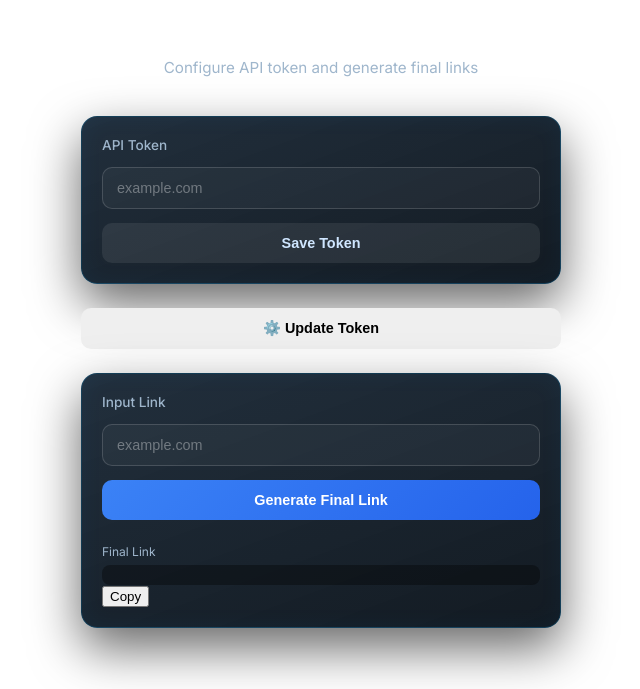
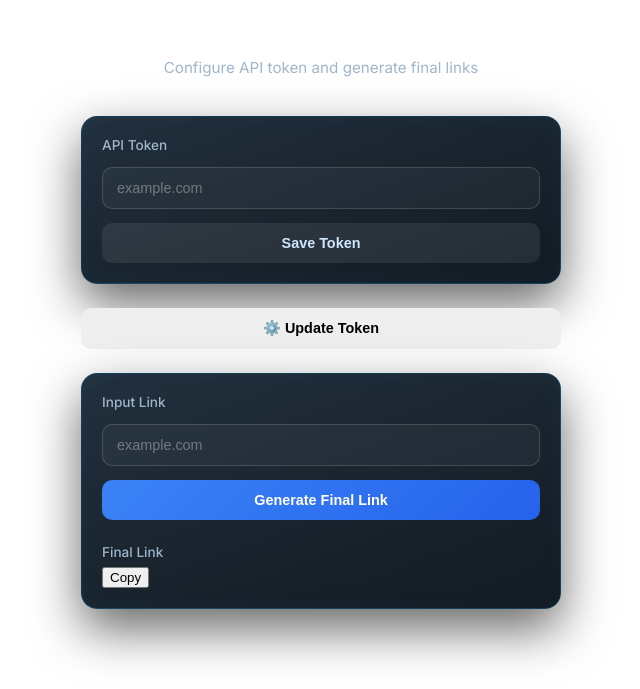
Before and after one commit to adityakumar72381/adityakumar72381.github.io, a plain HTML site: page index.html in a window 1280 px wide. Shown: the part 111-800 px from the top of the page, without its empty margins (319-959 px from the left). Drawn offline with Linux system fonts and the light colour scheme.

Commit message:
Update index.html

```diff
--- a/index.html
+++ b/index.html
@@ -5,26 +5,24 @@
   <title>Admin Panel</title>
   <meta name="viewport" content="width=device-width, initial-scale=1.0" />
 
-  <!-- Inter font -->
+  <!-- Font -->
   <link rel="preconnect" href="https://fonts.googleapis.com">
   <link rel="preconnect" href="https://fonts.gstatic.com" crossorigin>
   <link href="https://fonts.googleapis.com/css2?family=Inter:wght@400;500;600;700&display=swap" rel="stylesheet">
 
-  <link rel="stylesheet" href="background.css">
   <link rel="stylesheet" href="admin.css">
 </head>
 <body>
 
-  <div class="grid-bg"></div>
-  <div id="particles" class="particles"></div>
-
-  <main class="page">
-    <div class="admin-wrapper animate-in">
+  <div class="page">
+    <div class="admin-wrapper" id="admin">
 
       <h1 class="admin-title">Admin Panel</h1>
-      <p class="admin-subtitle">Configure API token and generate final links</p>
+      <p class="admin-subtitle">
+        Configure API token and generate final links
+      </p>
 
-      <!-- Token Card -->
+      <!-- TOKEN CARD -->
       <div class="card" id="tokenCard">
         <label class="label">API Token</label>
         <input
@@ -33,15 +31,17 @@
           placeholder="example.com"
           class="input"
         />
-        <button class="btn secondary" onclick="saveToken()">Save Token</button>
+        <button class="btn secondary" onclick="saveToken()">
+          Save Token
+        </button>
       </div>
 
-      <!-- Update Token Button -->
-      <button class="btn settings hidden" id="updateTokenBtn" onclick="showTokenCard()">
+      <!-- UPDATE TOKEN -->
+      <button class="btn settings hidden" id="updateTokenBtn" onclick="showToken()">
         ⚙️ Update Token
       </button>
 
-      <!-- Link Card -->
+      <!-- LINK CARD -->
       <div class="card">
         <label class="label">Input Link</label>
         <input
@@ -55,20 +55,19 @@
           Generate Final Link
         </button>
 
-        <!-- Output -->
-        <div class="output hidden" id="outputSection">
-          <span class="output-label">Final Link</span>
+        <!-- OUTPUT -->
+        <div class="output hidden" id="outputBox">
+          <span class="label">Final Link</span>
           <div class="output-row">
-            <div id="outputLink" class="output-box"></div>
+            <div id="finalLink" class="output-text"></div>
             <button class="copy-btn" onclick="copyLink()">Copy</button>
           </div>
         </div>
       </div>
 
     </div>
-  </main>
+  </div>
 
-  <script src="background.js"></script>
   <script src="admin.js"></script>
 </body>
 </html>
```
